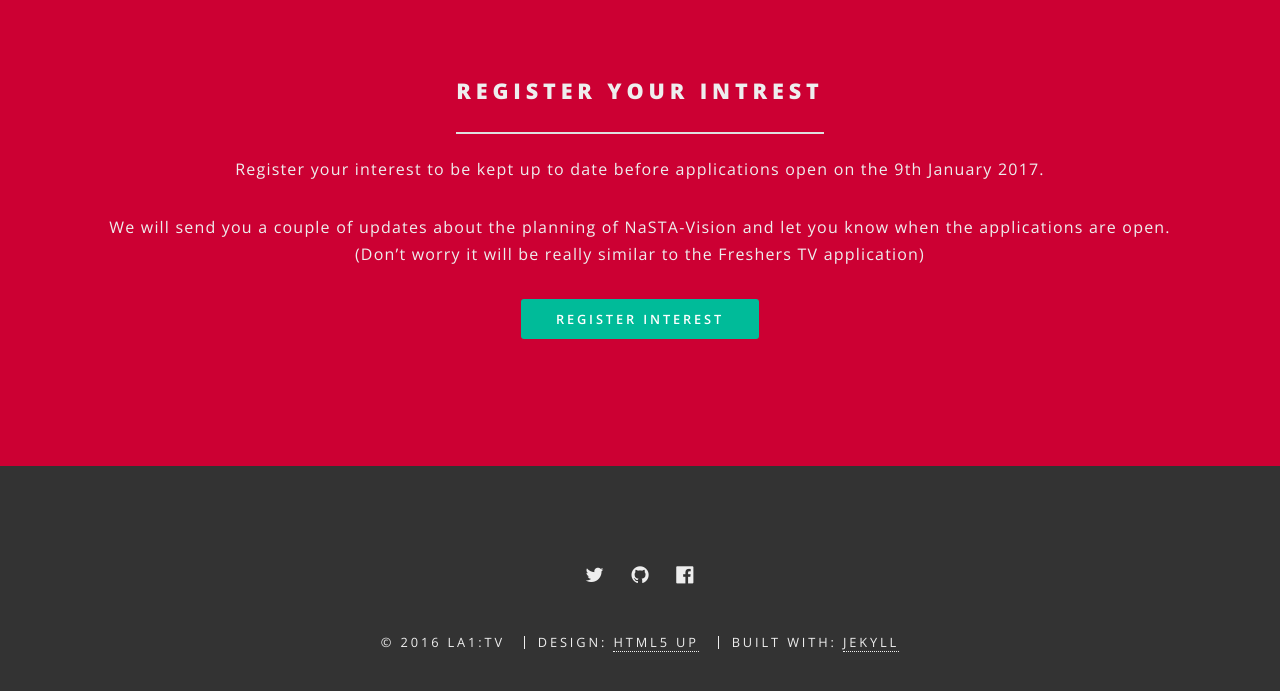
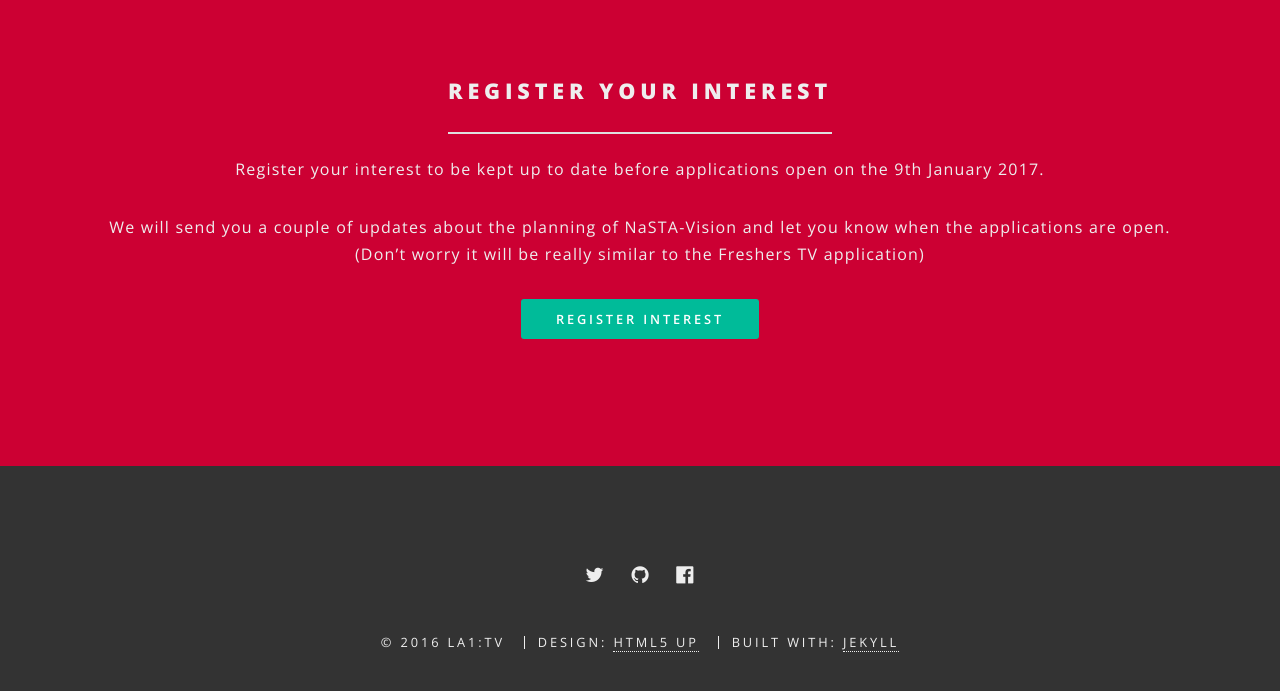
Before and after one commit to NaSTAuk/vision-info-site, a Jekyll site: the page built from index.html, in a window 1280 px wide and 900 px high, scrolled down 2438 px, cut to the strip 184-875 px from the top of the window. Built offline with Jekyll 4.4.1, drawn with Linux system fonts in a browser that asks for light colours.

Commit message:
Spelling! :tada:

```diff
--- a/index.html
+++ b/index.html
@@ -56,7 +56,7 @@ layout: landing
 					<section id="cta" class="wrapper style5 special">
 						<div class="inner">
               <header class="major">
-								<h2>REGISTER YOUR INTREST</h2>
+								<h2>REGISTER YOUR INTEREST</h2>
                 <p>Register your interest to be kept up to date before applications open on the 9th January 2017.</p>
 								<p>We will send you a couple of updates about the planning of NaSTA-Vision and let you know when the applications are open. <br />(Don’t worry it will be really similar to the Freshers TV application)</p>
                 <a href="mailto:nastavision@la1tv.co.uk?subject=NaSTA-Vision%20Interest" class="button special">Register Interest</a>
```
